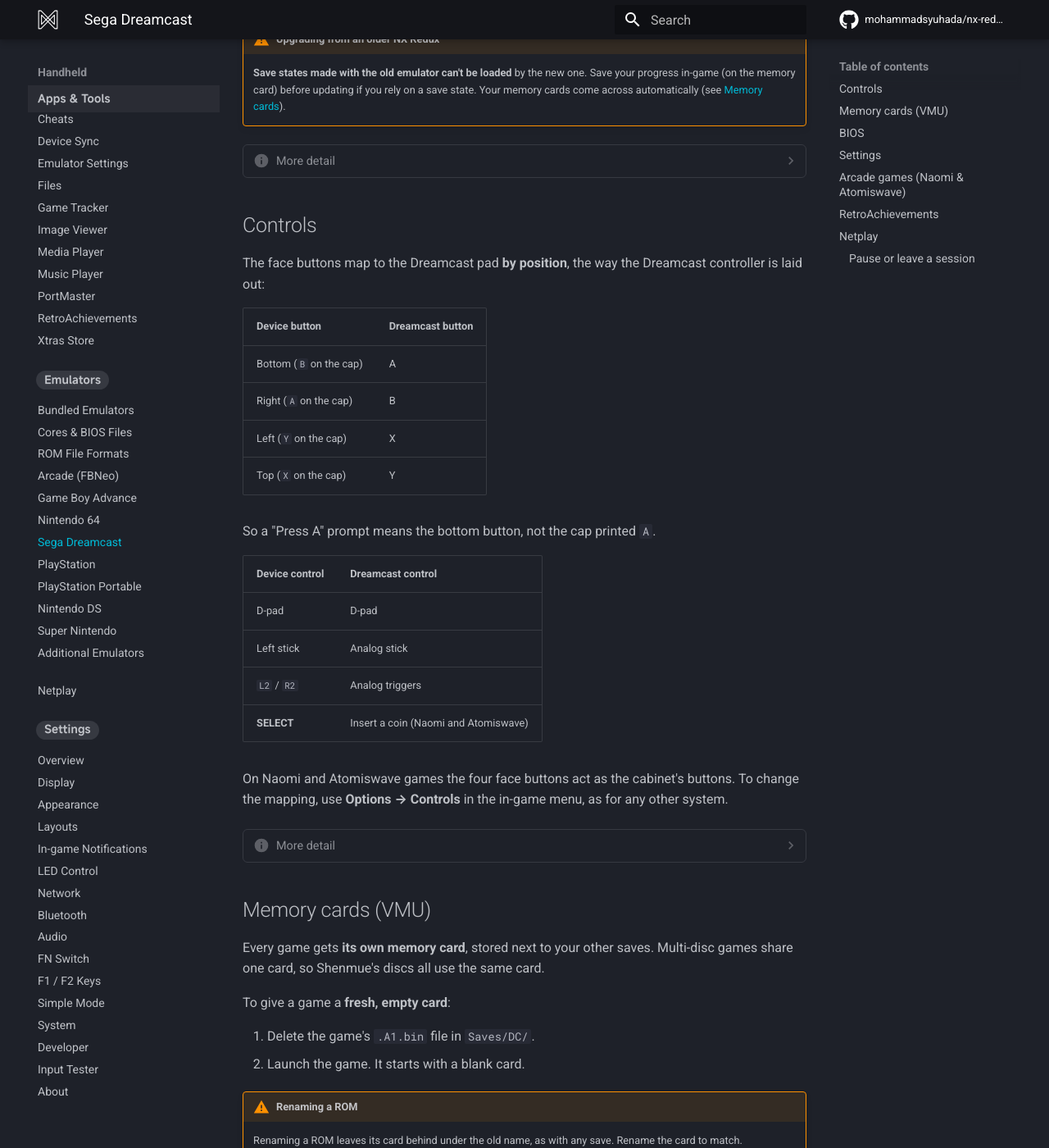
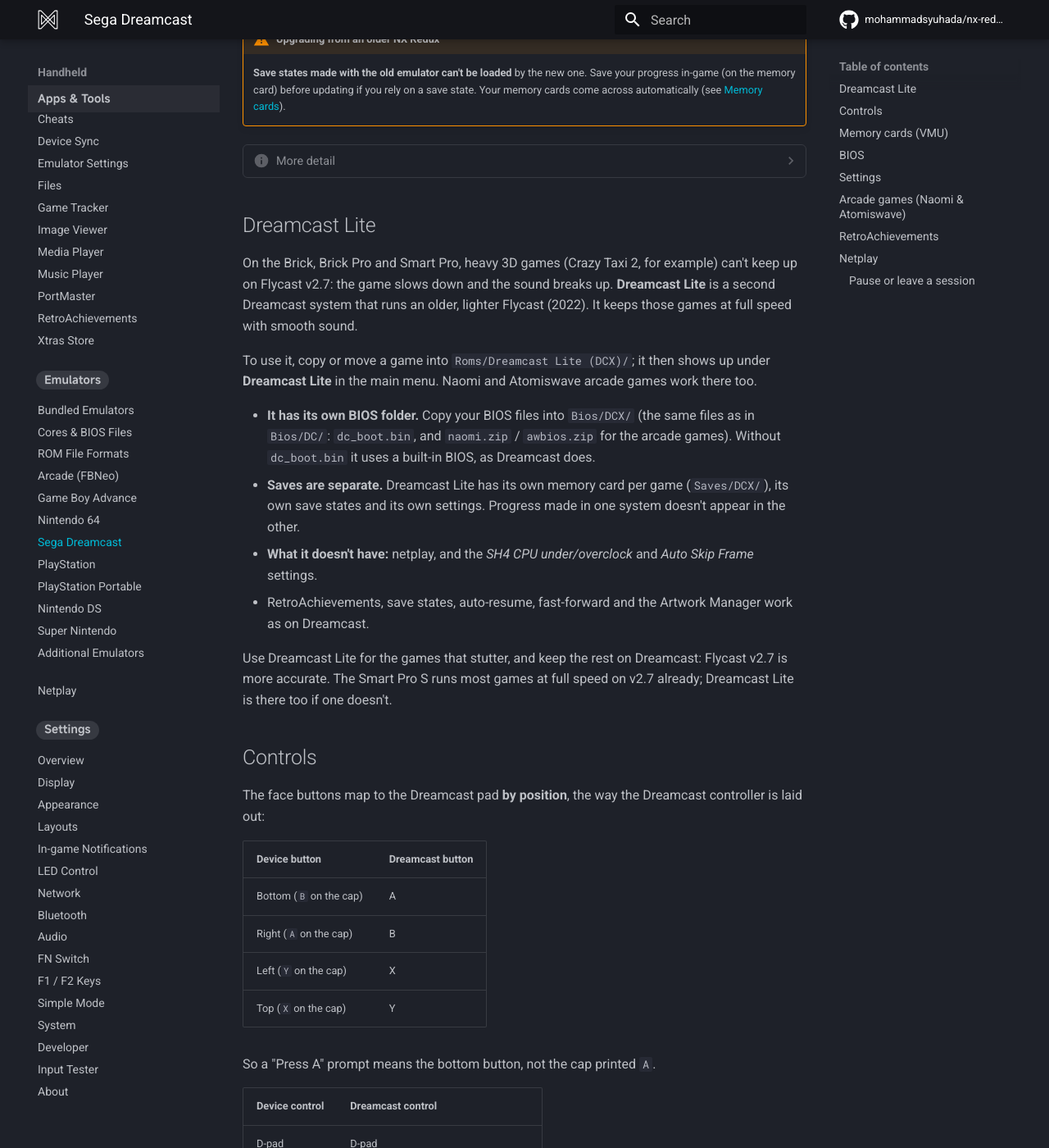
Before and after one commit to mohammadsyuhada/nx-redux-docs, an MkDocs documentation site: the page built from docs/handheld/emulators/dreamcast.md, in a window 1280 px wide and 1400 px high, scrolled down 505 px. Shown: the whole window at 82% size. Built offline with MkDocs 1.6.1 and Material for MkDocs 9.7.7, drawn with Linux system fonts in a browser that asks for light colours; comment, search, counter and statistics services are not loaded.

Commit message:
docs(dreamcast): add Dreamcast Lite, a lighter Dreamcast system for games that stutter

```diff
--- a/docs/handheld/emulators/dreamcast.md
+++ b/docs/handheld/emulators/dreamcast.md
@@ -27,6 +27,33 @@
 
     Older versions ran Dreamcast on a standalone Flycast with its own overlay
     menu.
+
+## Dreamcast Lite
+
+On the Brick, Brick Pro and Smart Pro, heavy 3D games (Crazy Taxi 2, for example) can't
+keep up on Flycast v2.7: the game slows down and the sound breaks up.
+**Dreamcast Lite** is a second Dreamcast system that runs an older, lighter
+Flycast (2022). It keeps those games at full speed with smooth sound.
+
+To use it, copy or move a game into `Roms/Dreamcast Lite (DCX)/`; it then shows
+up under **Dreamcast Lite** in the main menu. Naomi and Atomiswave arcade games
+work there too.
+
+- **It has its own BIOS folder.** Copy your BIOS files into `Bios/DCX/`
+  (the same files as in `Bios/DC/`: `dc_boot.bin`, and `naomi.zip` /
+  `awbios.zip` for the arcade games). Without `dc_boot.bin` it uses a built-in
+  BIOS, as Dreamcast does.
+- **Saves are separate.** Dreamcast Lite has its own memory card per game
+  (`Saves/DCX/`), its own save states and its own settings. Progress made in
+  one system doesn't appear in the other.
+- **What it doesn't have:** netplay, and the *SH4 CPU under/overclock* and
+  *Auto Skip Frame* settings.
+- RetroAchievements, save states, auto-resume, fast-forward and the Artwork
+  Manager work as on Dreamcast.
+
+Use Dreamcast Lite for the games that stutter, and keep the rest on Dreamcast:
+Flycast v2.7 is more accurate. The Smart Pro S runs most games at full speed on
+v2.7 already; Dreamcast Lite is there too if one doesn't.
 
 ## Controls
 
```
Also changed, not shown: docs/handheld/emulators/cores.md (+2 -0 lines).
